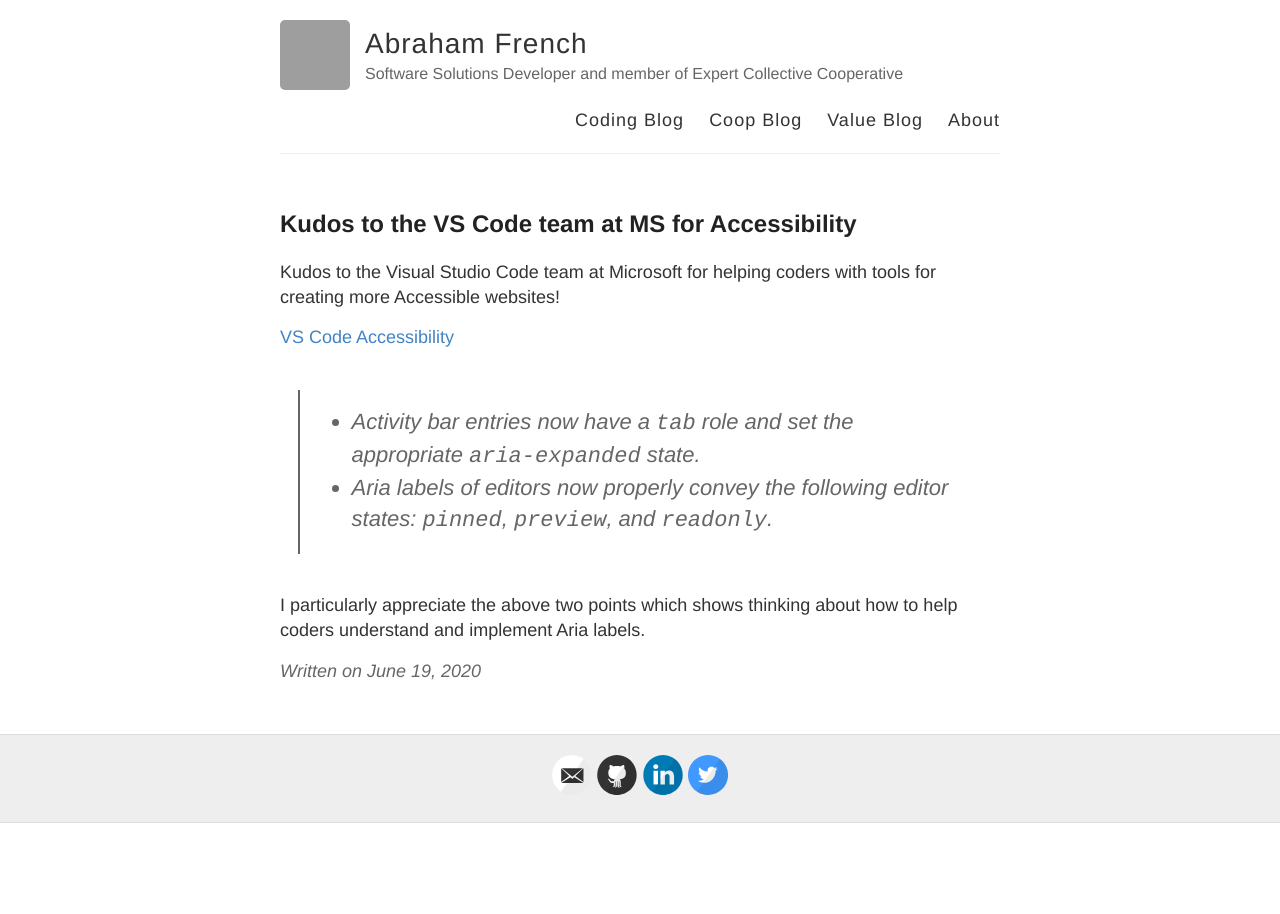
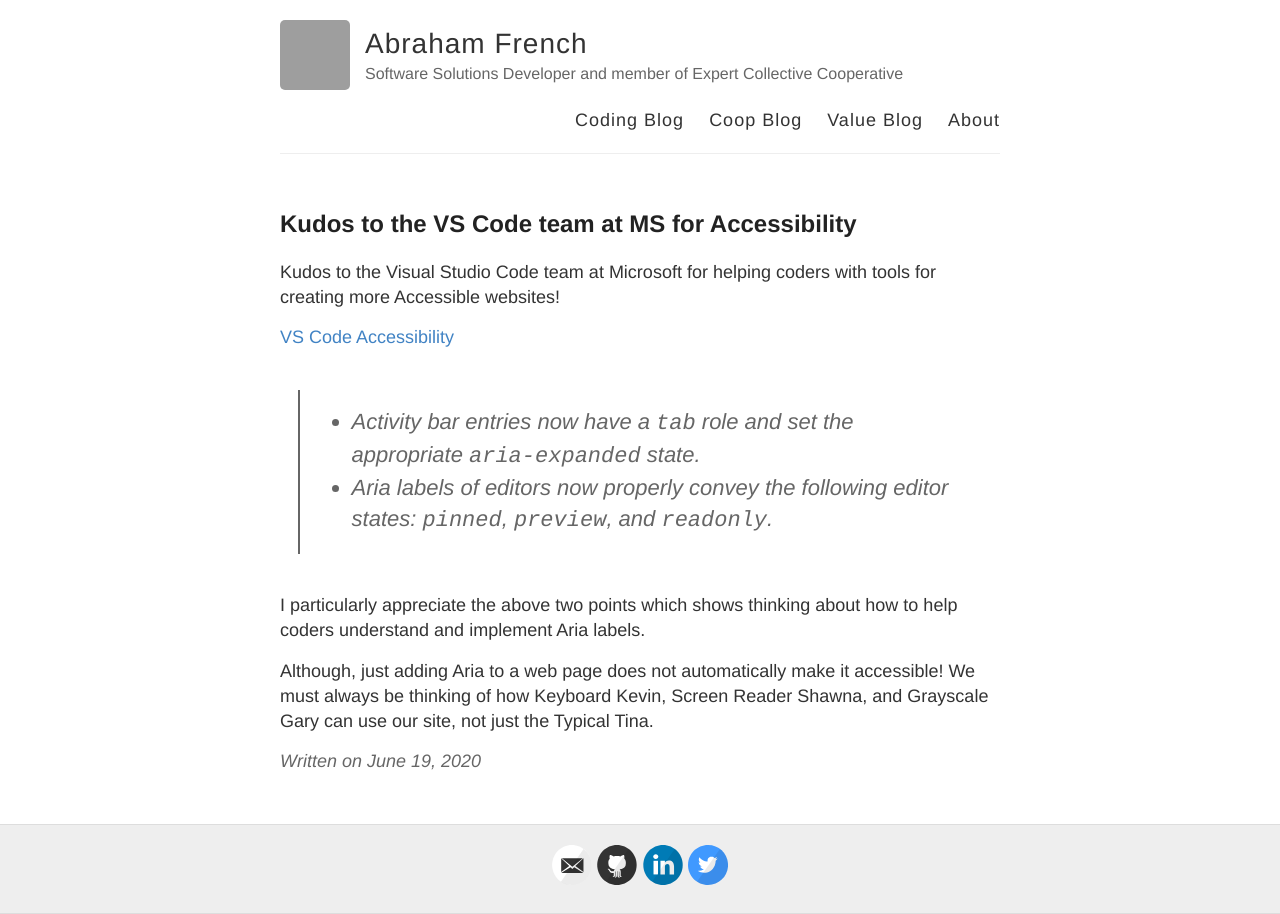
Before and after one commit to AbrahamFr/abrahamfr.github.io, a Jekyll site: the page built from _coding/2020-06-19-Kudos-MS-Accessibility.md, in a window 1280 px wide. Built offline with Jekyll 4.4.1, drawn with Linux system fonts in a browser that asks for light colours; grey boxes are pictures that could not be loaded.

Commit message:
Add in caveat about accessibility

```diff
--- a/_coding/2020-06-19-Kudos-MS-Accessibility.md
+++ b/_coding/2020-06-19-Kudos-MS-Accessibility.md
@@ -12,3 +12,5 @@
 
 
 I particularly appreciate the above two points which shows thinking about how to help coders understand and implement Aria labels.
+
+Although, just adding Aria to a web page does not automatically make it accessible!  We must always be thinking of how Keyboard Kevin, Screen Reader Shawna, and Grayscale Gary can use our site, not just the Typical Tina.
```
